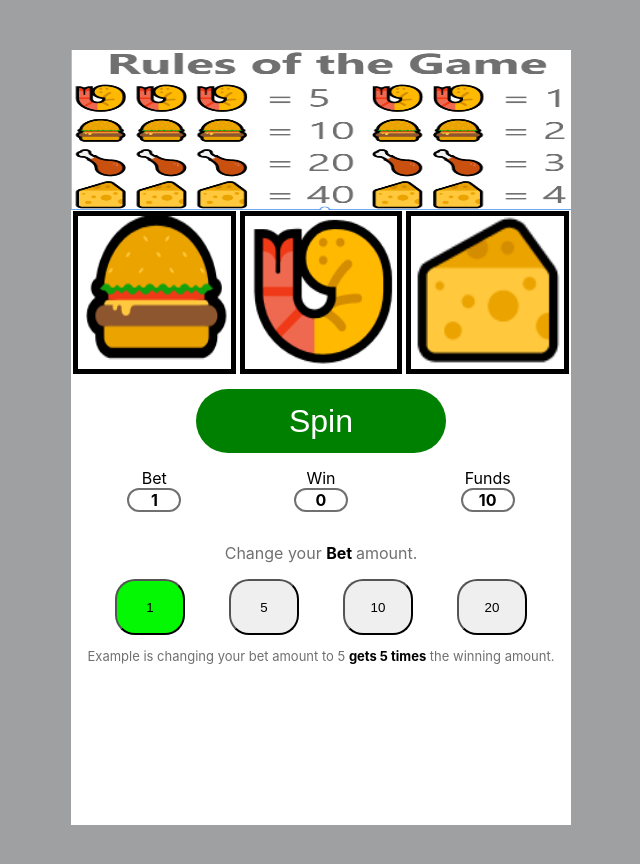
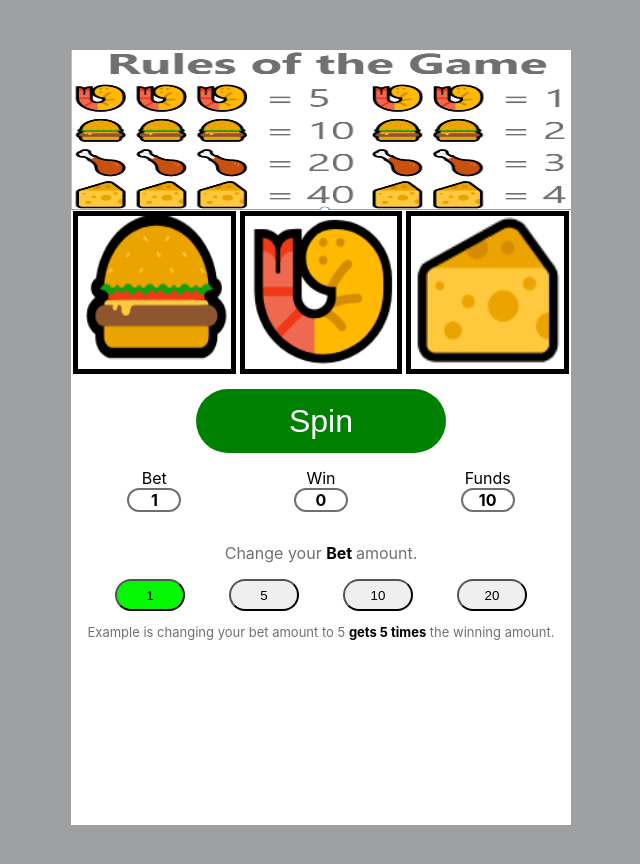
Before and after one commit to jcsmileyjr/slotmachine, a React (Create React App) app: page / in a window 1280 px wide. Shown: the top 864 px of the page, without its empty margins (319-959 px from the left). Built offline with nearby package versions, Linux system fonts and the light colour scheme.

Commit message:
Updated height of bet-buttons to look closer to other buttons

```diff
--- a/src/App.css
+++ b/src/App.css
@@ -70,7 +70,7 @@ footer {
 
 .bet-button {
   /*height: 10vh;*/
-  height: 7vh;
+  height: 4vh;
   width: 12vw;
   border-radius: 20px;
 }
```
